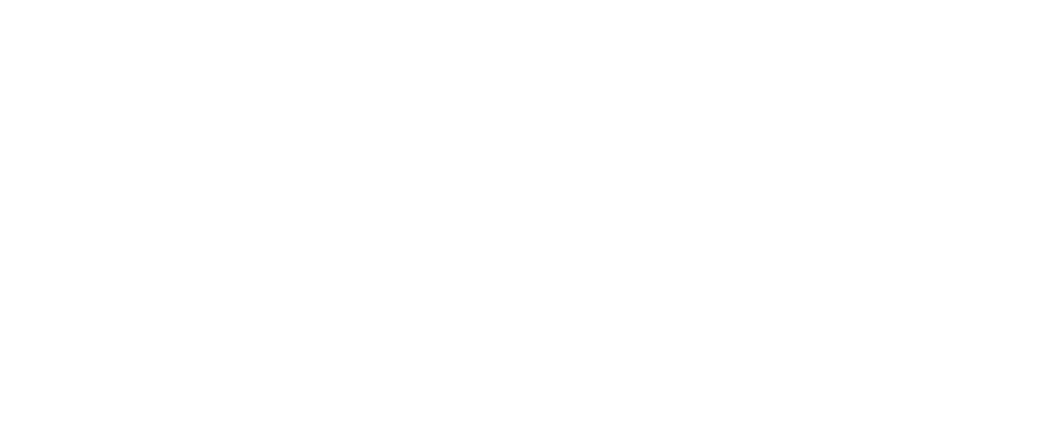
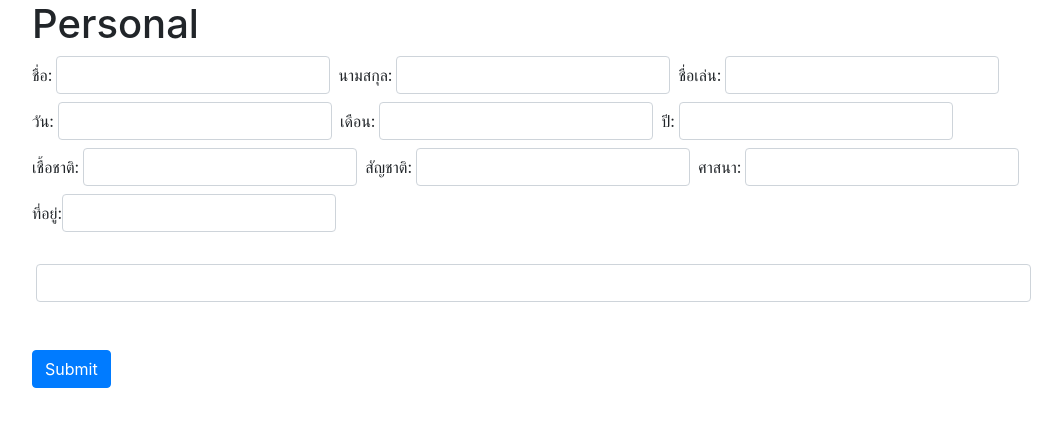
Before and after one commit to F9Uf/imagine-inskru, a Vue app: page /personal in a window 1280 px wide. Shown: the top 426 px of the page, without its empty margins (38-1100 px from the left). Built offline with nearby package versions, Linux system fonts and the light colour scheme.

Commit message:
personal1

```diff
--- a/src/components/personal/personal1.vue
+++ b/src/components/personal/personal1.vue
@@ -1,20 +1,55 @@
 <template>
-    <form>
-  <div class="form-group">
-    <label for="exampleInputEmail1">Email address</label>
-    <input type="email" class="form-control" id="exampleInputEmail1" aria-describedby="emailHelp" placeholder="Enter email">
-    <small id="emailHelp" class="form-text text-muted">We'll never share your email with anyone else.</small>
-  </div>
-  <div class="form-group">
-    <label for="exampleInputPassword1">Password</label>
-    <input type="password" class="form-control" id="exampleInputPassword1" placeholder="Password">
-  </div>
-  <div class="form-check">
-    <input type="checkbox" class="form-check-input" id="exampleCheck1">
-    <label class="form-check-label" for="exampleCheck1">Check me out</label>
-  </div>
-  <button type="submit" class="btn btn-primary">Submit</button>
+  <div>
+    <h1> Personal </h1>
+    <form action="/action_page.php">
+
+      <!-- Firstname, Lastname and Nickname -->
+      <div class="form-inline mt-2" >
+        <label for="firstName">ชื่อ:</label>
+        <input type="text" class="form-control ml-1 mr-2" id="firstName">
+        <label for="lastName">นามสกุล:</label>
+        <input type="text" class="form-control ml-1 mr-2" id="lastName">
+        <label for="nickName">ชื่อเล่น:</label>
+        <input type="text" class="form-control ml-1 mr-2" id="nickName">
+      </div>
+
+      <!-- Date of birth -->
+      <div class="form-inline mt-2">
+        <label for="day">วัน:</label>
+        <input type="text" class="form-control ml-1 mr-2" id="day">
+        <label for="month">เดือน:</label>
+        <input type="text" class="form-control ml-1 mr-2" id="month">
+        <label for="lastName">ปี:</label>
+        <input type="text" class="form-control ml-1 mr-2" id="year">
+      </div>
+
+      <!-- เชื้อชาติ, สัญชาติ และศาสนา -->
+      <div class="form-inline mt-2">
+        <label for="nationality">เชื้อชาติ:</label>
+        <input type="text" class="form-control ml-1 mr-2" id="nationality">
+        <label for="ethnic">สัญชาติ:</label>
+        <input type="text" class="form-control ml-1 mr-2" id="ethnic">
+        <label for="religion">ศาสนา:</label>
+        <input type="text" class="form-control ml-1 mr-2" id="religion">
+      </div>
+
+      <!-- ที่อยู่ -->
+      <div class="form-inline mt-2">
+        <label for="address">ที่อยู่:</label>
+        <input type="text" class="form-control" id="address">
+      </div>
+
+      <!--  -->
+      <div class="form-inline mt-2">
+
+      </div>
+
+      <label for=""></label>
+      <input type="text" class="form-control ml-1 mr-2" id="">
+
+  <button type="submit" class="btn btn-primary mt-5">Submit</button>
 </form>
+</div>
 </template>
 
 <script>
@@ -24,7 +59,6 @@
   name: 'personal1',
   mounted() {
     console.log(firebase);
-
   }
 }
 </script>
--- a/src/router.js
+++ b/src/router.js
@@ -1,6 +1,7 @@
 import Vue from 'vue'
 import Router from 'vue-router'
 import Home from './views/Home.vue'
+import personal from './views/Personal.vue'
 
 Vue.use(Router)
 
@@ -23,5 +24,10 @@
         return import(/* webpackChunkName: "about" */ './views/About.vue')
       }
     },
+    {
+      path: '/personal',
+      name: 'personal',
+      component: personal
+    }
   ]
 })
--- a/src/views/Personal.vue
+++ b/src/views/Personal.vue
@@ -1,17 +1,17 @@
 <template>
   <div class="personal">
-      <personal></personal>
+      <personal1></personal1>
   </div>
 </template>
 
 <script>
 // @ is an alias to /src
-import personal from '@components/personal/personal1.vue'
+import personal1 from '../components/personal/personal1.vue'
 
 export default {
   name: 'personal',
   components: {
-    personal
+    personal1
   }
 }
 </script>
```
